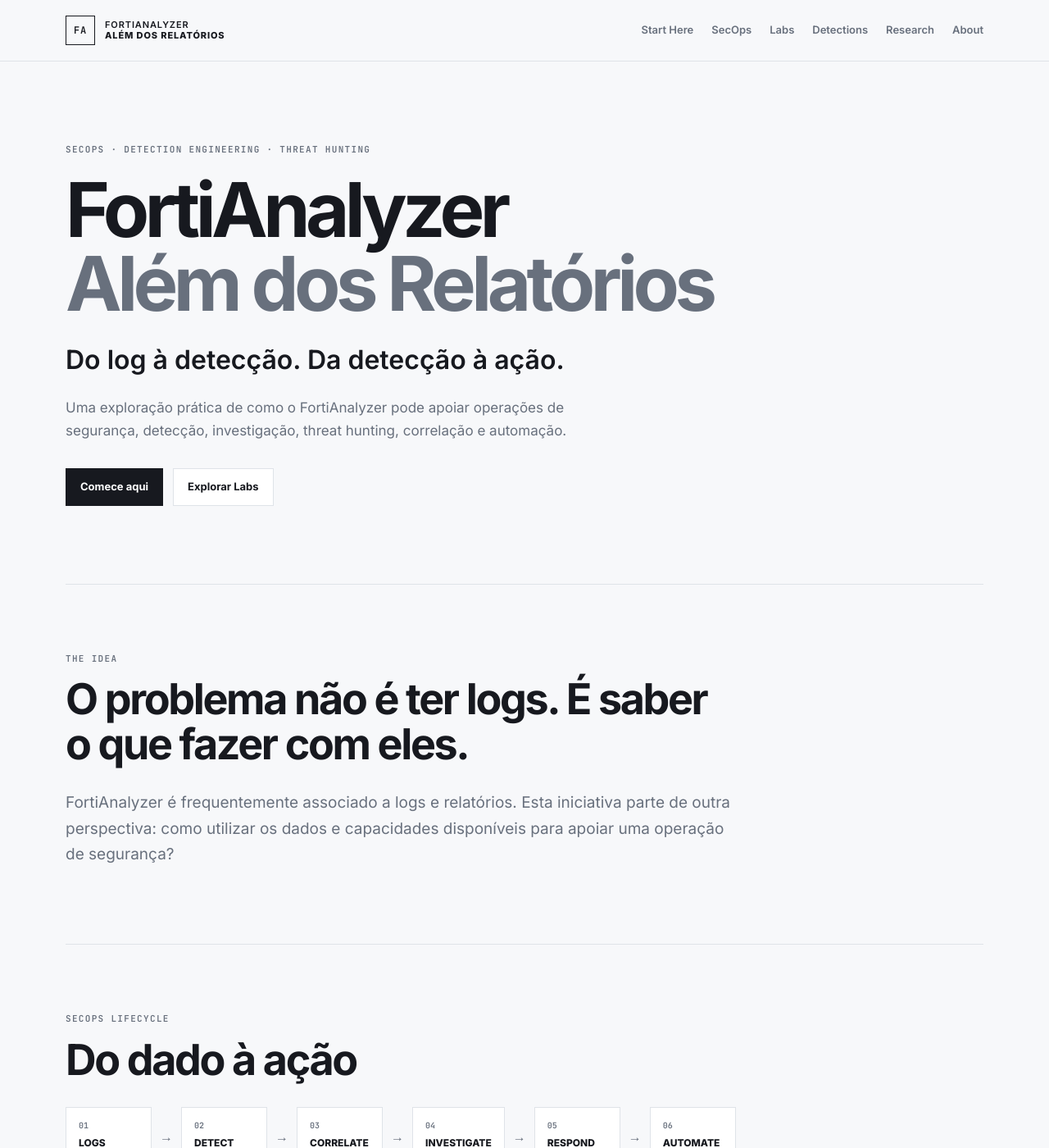
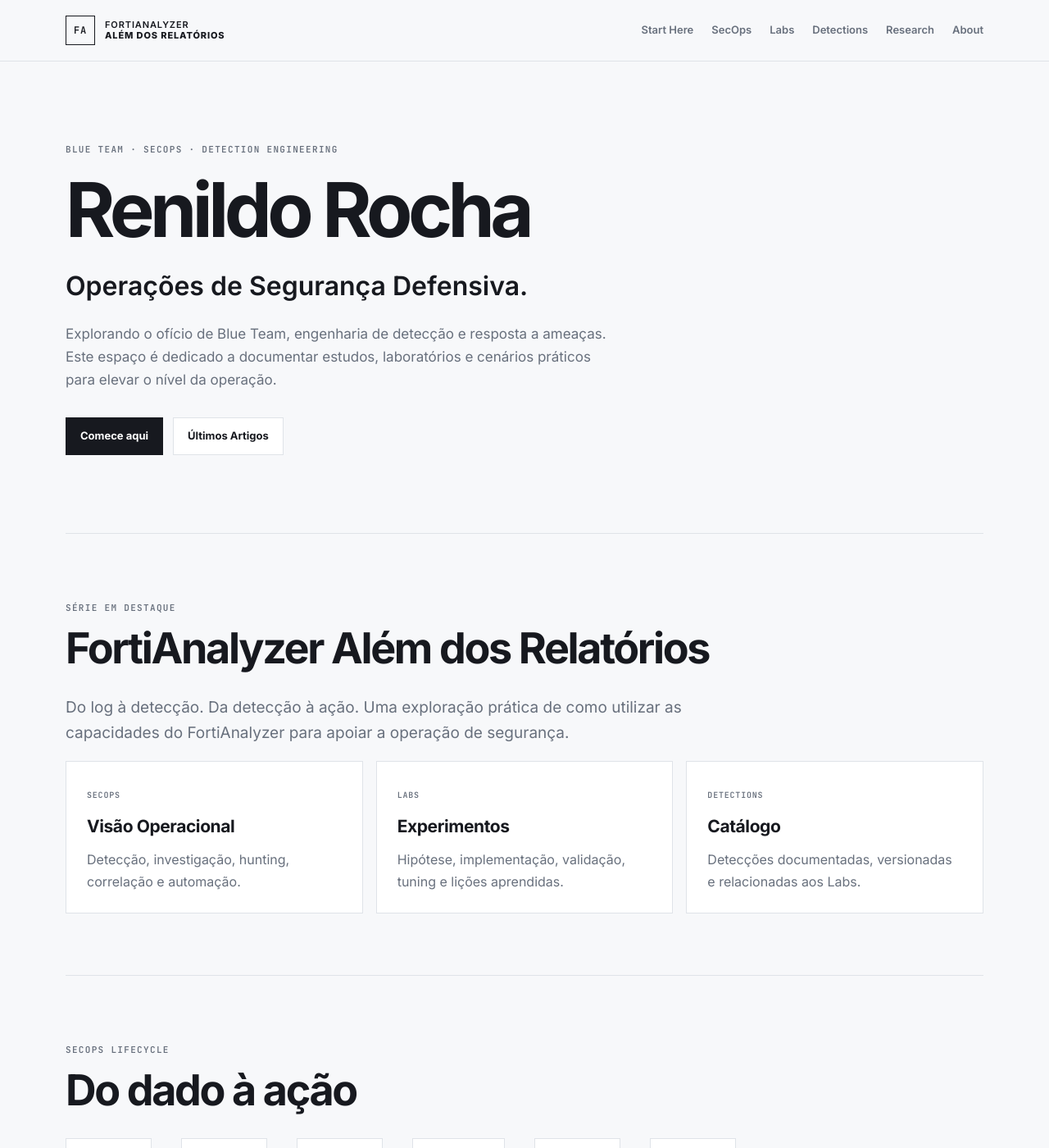
Before and after one commit to rrsecops/rrsecops.github.io, a Jekyll site: the page built from index.md, in a window 1280 px wide and 1400 px high. Shown: the whole window at 82% size. Built offline with Jekyll 4.4.1, drawn with Linux system fonts in a browser that asks for light colours; some of the changed text lies outside the part shown.

Commit message:
Update index.md

```diff
--- a/index.md
+++ b/index.md
@@ -1,21 +1,27 @@
 ---
 layout: home
-title: "FortiAnalyzer Além dos Relatórios"
+title: "Renildo Rocha | Blue Team & SecOps"
 ---
 <section class="hero">
-  <div class="eyebrow">SECOPS · DETECTION ENGINEERING · THREAT HUNTING</div>
-  <h1>FortiAnalyzer<br><span>Além dos Relatórios</span></h1>
-  <p class="hero-lead">Do log à detecção. Da detecção à ação.</p>
-  <p class="hero-copy">Uma exploração prática de como o FortiAnalyzer pode apoiar operações de segurança, detecção, investigação, threat hunting, correlação e automação.</p>
+  <div class="eyebrow">BLUE TEAM · SECOPS · DETECTION ENGINEERING</div>
+  <h1>Renildo Rocha</h1>
+  <p class="hero-lead">Operações de Segurança Defensiva.</p>
+  <p class="hero-copy">Explorando o ofício de Blue Team, engenharia de detecção e resposta a ameaças. Este espaço é dedicado a documentar estudos, laboratórios e cenários práticos para elevar o nível da operação.</p>
   <div class="hero-actions">
     <a class="button button-primary" href="{{ '/start-here/' | relative_url }}">Comece aqui</a>
-    <a class="button" href="{{ '/labs/' | relative_url }}">Explorar Labs</a>
+    <a class="button" href="{{ '/articles/' | relative_url }}">Últimos Artigos</a>
   </div>
 </section>
 
-<section class="section">
-  <div class="section-heading"><span class="section-kicker">THE IDEA</span><h2>O problema não é ter logs. É saber o que fazer com eles.</h2></div>
-  <p class="lead">FortiAnalyzer é frequentemente associado a logs e relatórios. Esta iniciativa parte de outra perspectiva: como utilizar os dados e capacidades disponíveis para apoiar uma operação de segurança?</p>
+<section class="section highlight-series">
+  <div class="section-heading"><span class="section-kicker">SÉRIE EM DESTAQUE</span><h2>FortiAnalyzer Além dos Relatórios</h2></div>
+  <p class="lead">Do log à detecção. Da detecção à ação. Uma exploração prática de como utilizar as capacidades do FortiAnalyzer para apoiar a operação de segurança.</p>
+
+  <div class="cards cards-3">
+    <a class="feature-card" href="{{ '/secops/' | relative_url }}"><span class="card-label">SECOPS</span><h3>Visão Operacional</h3><p>Detecção, investigação, hunting, correlação e automação.</p></a>
+    <a class="feature-card" href="{{ '/labs/' | relative_url }}"><span class="card-label">LABS</span><h3>Experimentos</h3><p>Hipótese, implementação, validação, tuning e lições aprendidas.</p></a>
+    <a class="feature-card" href="{{ '/detections/' | relative_url }}"><span class="card-label">DETECTIONS</span><h3>Catálogo</h3><p>Detecções documentadas, versionadas e relacionadas aos Labs.</p></a>
+  </div>
 </section>
 
 <section class="lifecycle">
@@ -31,14 +37,6 @@ title: "FortiAnalyzer Além dos Relatórios"
 </section>
 
 <section class="section">
-  <div class="cards cards-3">
-    <a class="feature-card" href="{{ '/secops/' | relative_url }}"><span class="card-label">SECOPS</span><h3>Problemas operacionais</h3><p>Detecção, investigação, hunting, correlação, resposta e automação.</p></a>
-    <a class="feature-card" href="{{ '/labs/' | relative_url }}"><span class="card-label">LABS</span><h3>Experimentos práticos</h3><p>Hipótese, implementação, validação, tuning e lições aprendidas.</p></a>
-    <a class="feature-card" href="{{ '/detections/' | relative_url }}"><span class="card-label">DETECTIONS</span><h3>Catálogo de detecções</h3><p>Detecções documentadas, versionadas e relacionadas aos seus Labs.</p></a>
-  </div>
-</section>
-
-<section class="section">
   <div class="section-heading inline"><div><span class="section-kicker">LATEST ARTICLES</span><h2>Últimos artigos</h2></div><a href="{{ '/articles/' | relative_url }}">Ver todos →</a></div>
   <div class="post-list">
   {% for post in site.posts limit:3 %}
```
